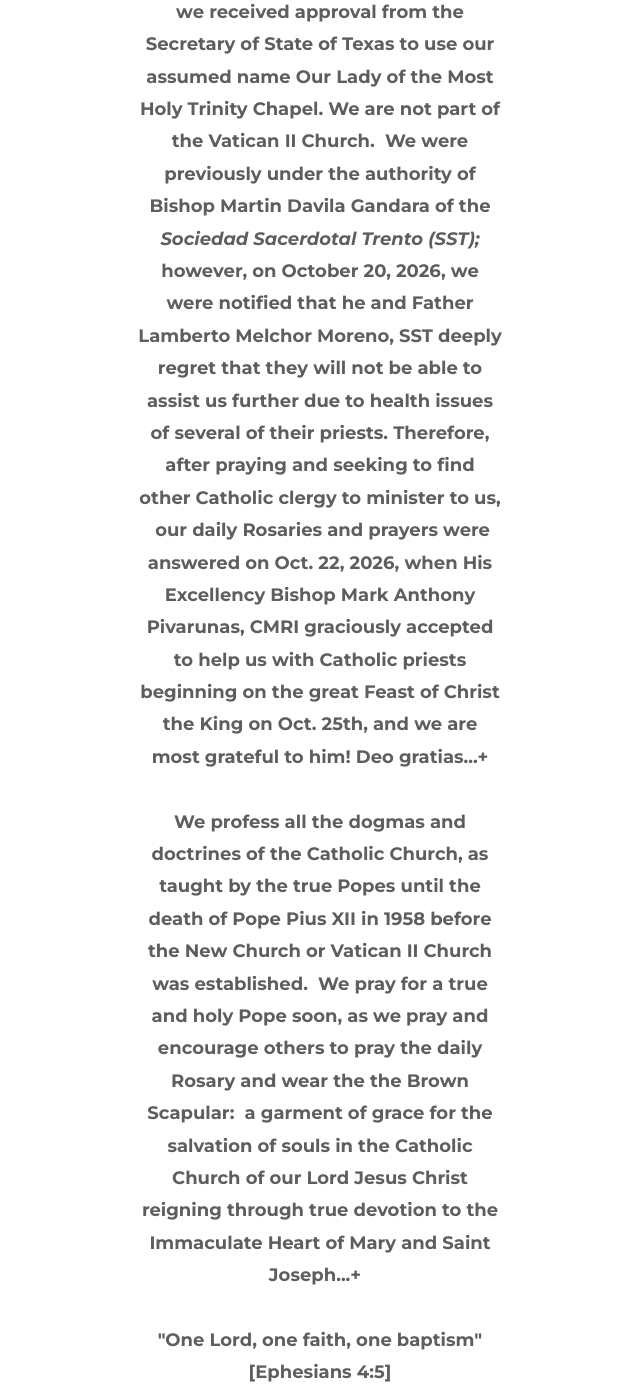
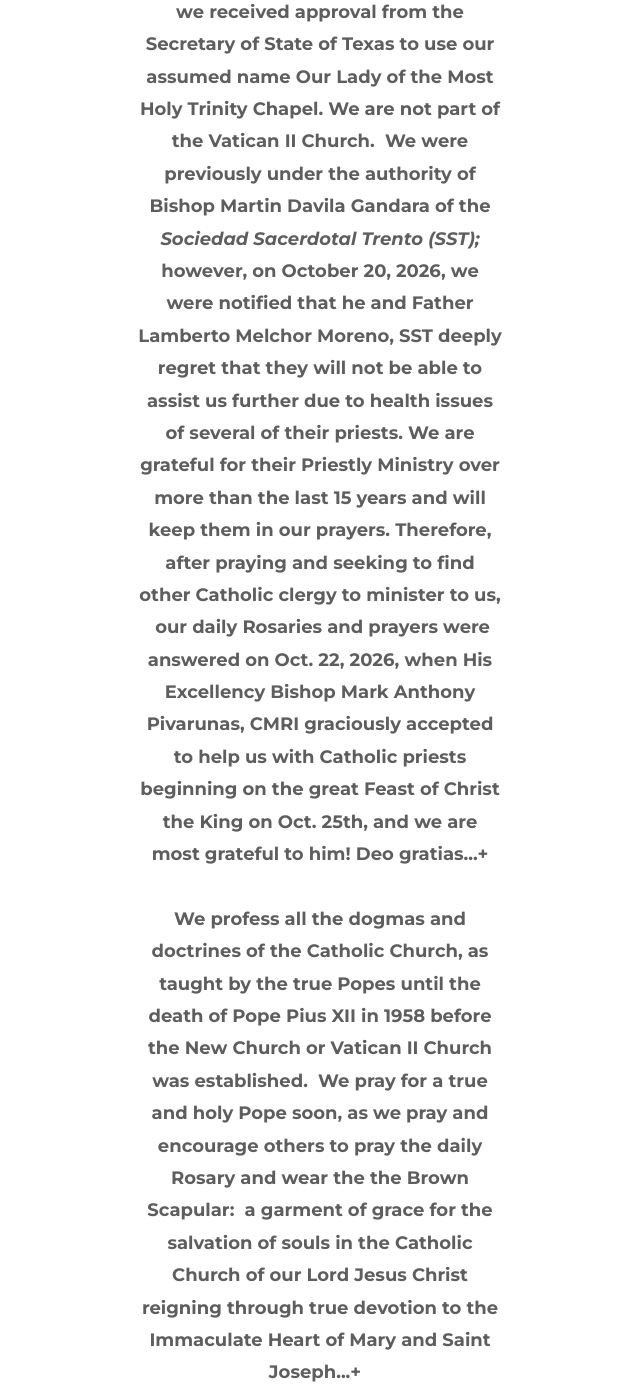
Before and after one commit to ourladymhtchurch/ourladymhtchurch.github.io, a Jekyll site: the page built from about.html, in a window 1280 px wide and 1400 px high, scrolled down 794 px. Shown: the whole window, without its empty margins (320-960 px from the left). Built offline with Jekyll 4.4.1, drawn with Linux system fonts in a browser that asks for light colours.

Commit message:
Thank the SST clergy for their Priestly Ministry over more than the last 15 years on the About page

```diff
--- a/about.html
+++ b/about.html
@@ -11,7 +11,7 @@ description: "About Our Lady of the Most Holy Trinity Chapel, a Traditional Roma
       <img src="{{ '/assets/img/about-mural.jpg' | relative_url }}" alt="Mural of the Most Holy Trinity crowning the Blessed Virgin Mary above the high altar">
       <h2 class="card__heading">Our Lady of the Most Holy Trinity Chapel</h2>
       <div class="rich card__text">
-<p><strong>We were chartered as a Traditional Roman Catholic Church with our legal name of Our Lady of the Most Holy Trinity Church in the state of Texas on May 13, 1993; however, on July 7, 2026, we received approval from the Secretary of State of Texas to use our assumed name Our Lady of the Most Holy Trinity Chapel. We are not part of the Vatican II Church. &nbsp;We were previously under the authority of Bishop Martin Davila Gandara of the </strong><em><strong>Sociedad Sacerdotal Trento (SST); </strong></em><strong>however, on October 20, 2026, we were notified that he and Father Lamberto Melchor Moreno, SST deeply regret that they will not be able to assist us further due to health issues of several of their priests. Therefore, after praying and seeking to find other Catholic clergy to minister to us, &nbsp;our daily Rosaries and prayers were answered on Oct. 22, 2026, when His Excellency Bishop Mark Anthony Pivarunas, CMRI graciously accepted to help us with Catholic priests beginning on the great Feast of Christ the King on Oct. 25th, and we are most grateful to him! Deo gratias...+</strong></p>
+<p><strong>We were chartered as a Traditional Roman Catholic Church with our legal name of Our Lady of the Most Holy Trinity Church in the state of Texas on May 13, 1993; however, on July 7, 2026, we received approval from the Secretary of State of Texas to use our assumed name Our Lady of the Most Holy Trinity Chapel. We are not part of the Vatican II Church. &nbsp;We were previously under the authority of Bishop Martin Davila Gandara of the </strong><em><strong>Sociedad Sacerdotal Trento (SST); </strong></em><strong>however, on October 20, 2026, we were notified that he and Father Lamberto Melchor Moreno, SST deeply regret that they will not be able to assist us further due to health issues of several of their priests. We are grateful for their Priestly Ministry over more than the last 15 years and will keep them in our prayers. Therefore, after praying and seeking to find other Catholic clergy to minister to us, &nbsp;our daily Rosaries and prayers were answered on Oct. 22, 2026, when His Excellency Bishop Mark Anthony Pivarunas, CMRI graciously accepted to help us with Catholic priests beginning on the great Feast of Christ the King on Oct. 25th, and we are most grateful to him! Deo gratias...+</strong></p>
 <p><br></p>
 <p><strong>We profess all the dogmas and doctrines of the Catholic Church, as taught by the true Popes until the death of Pope Pius XII in 1958 before the New Church or Vatican II Church was established. &nbsp;We pray for a true and holy Pope soon, as we pray and encourage others to pray the daily Rosary and wear the the Brown Scapular: &nbsp;a garment of grace for the salvation of souls in the Catholic Church of our Lord Jesus Christ reigning through true devotion to the Immaculate Heart of Mary and Saint Joseph...+ &nbsp;</strong></p>
 <p><br></p>
```
